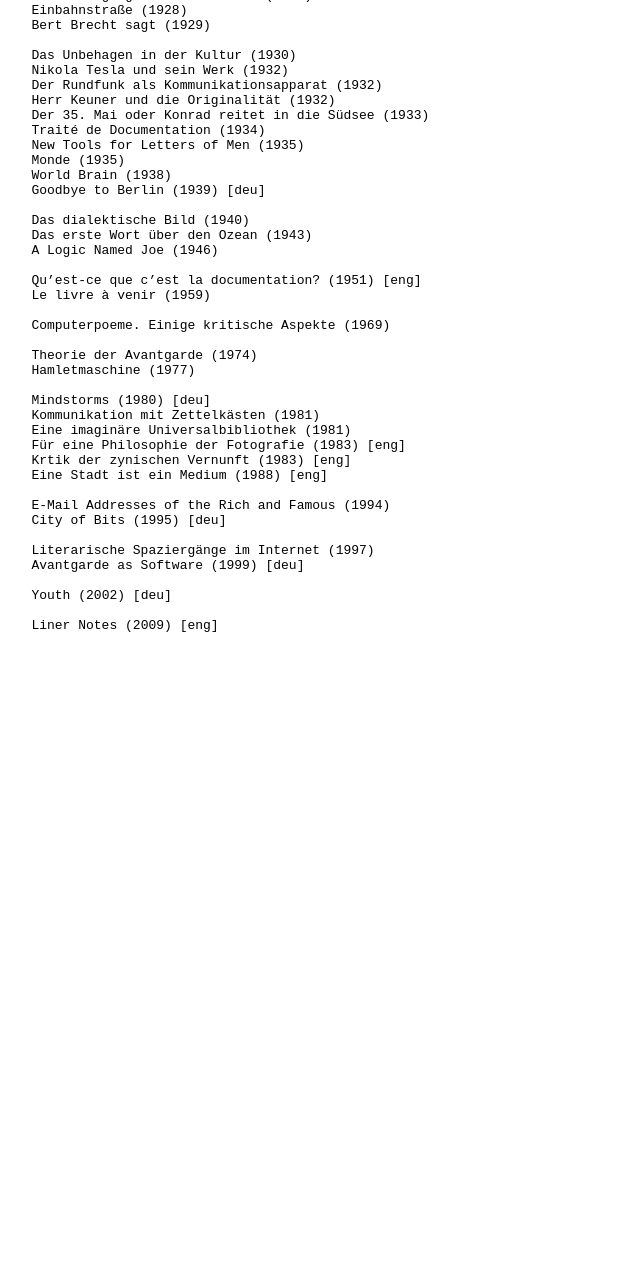
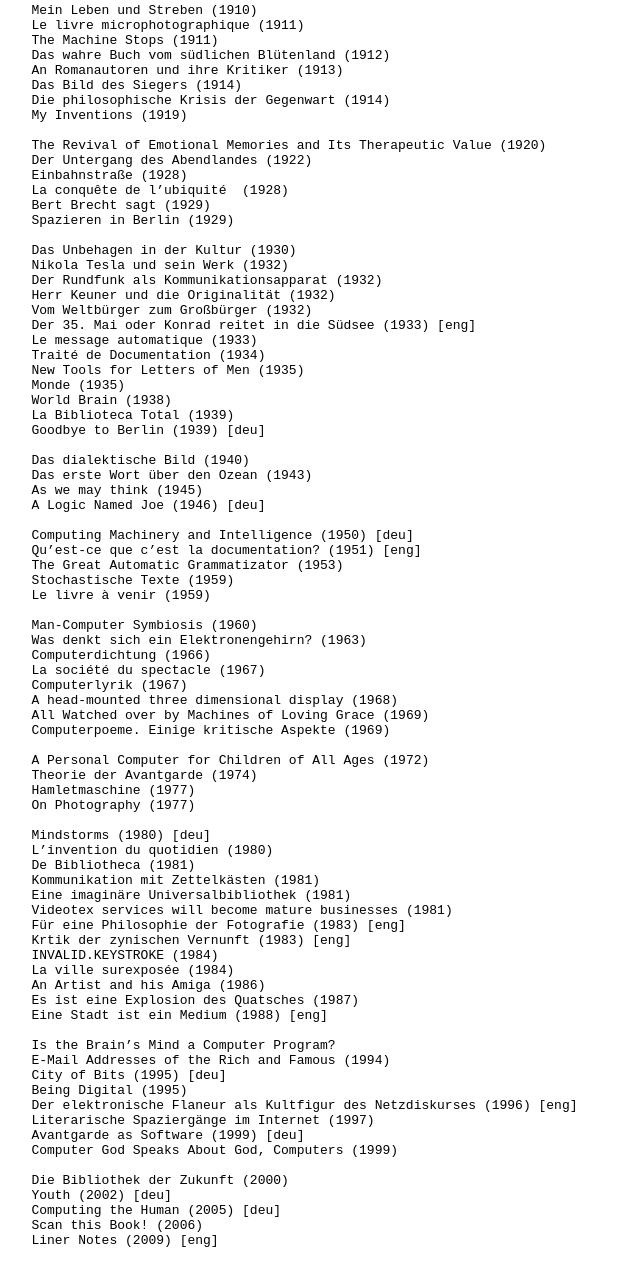
Before and after one commit to drahtwort/cit, a plain HTML site: page docs/index.html in a window 1280 px wide. Shown: the part 625-1910 px from the top of the page, without its empty margins (0-640 px from the left). Before the commit the page ends 1301 px from the top, so only its background shows below. Drawn offline with Linux system fonts and the light colour scheme.

Commit message:
index updated

```diff
--- a/docs/index.html
+++ b/docs/index.html
@@ -27,10 +27,15 @@
    <a href="./swi67.tra26.eng.txt">Travels into Several Remote Nations of the World</a> (1726) [<a href="./swi67.tra26.ger28.txt">deu</a>]
 
    <a href="./boe86.par22.ger.txt">Aus Paris</a> (1822)
+   <a>Caracteres et Anecdotes</a> (1824) [<a>deu</a>]
+
+   <a>The Man of the Crowd</a> (1840)
+   <a>Physiologie du Flaneur</a> (1841)
 
    <a href="./haw04.hou51.eng.txt">The House of the Seven Gables</a> (1851) [<a href="./haw04.hou51.ger23.txt">deu</a>]
-   <a href="./hei97.zue54.ger.txt">Lutezia</a> (1854)
+   <a href="./hei97.zue54.ger.txt">Lutezia</a> (1854) [<a>fre</a>]
    <a href="./xxx18.tel55.eng.txt">European Sub-Marine Telegraph</a> (1855)
+   <a>La photographie</a> (1855)
    <a href="./kni21.tel57.ger.txt">Der Telegraph als Verkehrsmittel</a> (1857)
    <a href="./fou29.ceq58.fre.txt">Ce qu’on voit dans les rues de Paris</a> (1858)
 
@@ -43,70 +48,103 @@
 
    <a href="./rob48.vin92.fre.txt">La Vingtième Siècle</a> (1892) [<a href="./rob48.vin92.ger99.txt">deu</a>]
    <a href="./car32.syl93.eng.txt">Sylvie and Bruno</a> (1893) [<a href="./car32.syl93.ger86.txt">deu</a>]
+   <a href="./hof74.tor94.ger.txt">Der Tor und der Tod</a> (1894)
+   <a>Matière et mémoire</a> (1896) [<a>deu</a>]
    <a href="./twa35.lon98.eng.txt">From the “London Times” of 1904</a> (1898)
 
+   <a>Die Großstädte und das Geistesleben</a> [<a>eng</a>]
    <a href="./tes56.tra04.eng.txt">The Transmission of Electrical Energy Without Wires</a> (1904)
-
+   <a>Elektrische Fernphotographie und Ähnliches</a> (1904)
    <a href="./otl68.for07.fre.txt">Sur une forme nouvelle du livre</a> (1907)
    <a href="./fri64.int08.ger.txt">Das internationale Leben der Gegenwart</a> (1908)
    <a href="./hoe88.pla10.ger.txt">Plagiat?</a> (1910)
 
+   <a>Mein Leben und Streben</a> (1910)
    <a href="./otl68.liv11.fre.txt">Le livre microphotographique</a> (1911)
    <a>The Machine Stops (1911)</a>
+   <a>Das wahre Buch vom südlichen Blütenland</a> (1912)
    <a href="./doe78.rom13.ger.txt">An Romanautoren und ihre Kritiker</a> (1913)
    <a href="./kra74.not14.ger.txt">Das Bild des Siegers</a> (1914)
+   <a href="./joe64.phi14.ger.txt">Die philosophische Krisis der Gegenwart</a> (1914)
    <a href="./tes56.inv19.eng.txt">My Inventions</a> (1919)
 
    <a href="./bro81.ret20.eng.txt">The Revival of Emotional Memories and Its Therapeutic Value</a> (1920)
    <a href="./osw80.unt22.ger.txt">Der Untergang des Abendlandes (1922)</a>
    <a href="./ben92.ein28.ger.txt">Einbahnstraße</a> (1928)
+   <a>La conquête de l’ubiquité </a> (1928)
    <a href="./bre98.ber29.ger.txt">Bert Brecht sagt</a> (1929)
+   <a>Spazieren in Berlin</a> (1929)
 
    <a href="./fre56.unb30.ger.txt">Das Unbehagen in der Kultur</a> (1930)
    <a href="./tes56.nik32.ger.txt">Nikola Tesla und sein Werk</a> (1932)
    <a href="./bre98.run32.ger.txt">Der Rundfunk als Kommunikationsapparat</a> (1932)
    <a href="./bre98.keu32.ger.txt">Herr Keuner und die Originalität</a> (1932)
-   <a href="./kae99.kon33.ger.txt">Der 35. Mai oder Konrad reitet in die Südsee</a> (1933)
+   <a>Vom Weltbürger zum Großbürger</a> (1932)
+   <a href="./kae99.kon33.ger.txt">Der 35. Mai oder Konrad reitet in die Südsee</a> (1933) [<a>eng</a>]
+   <a>Le message automatique</a> (1933)
    <a href="./otl68.tra34.fre.txt">Traité de Documentation</a> (1934)
    <a href="./bin97.new35.eng.txt">New Tools for Letters of Men</a> (1935)
    <a href="./otl68.mon35.fre.txt">Monde</a> (1935)
    <a href="./wel66.wor38.eng.txt">World Brain</a> (1938)
+   <a>La Biblioteca Total</a> (1939)
    <a href="./ish04.ber39.eng.txt">Goodbye to Berlin</a> (1939) [<a href="./ish04.ber39.ger49.txt">deu</a>]
 
    <a href="./ben92.dia40.ger83.txt">Das dialektische Bild</a> (1940)
    <a href="./zwe81.ers43.ger.txt">Das erste Wort über den Ozean</a> (1943)
-   <a href="./lei96.log46.eng.txt">A Logic Named Joe</a> (1946)
+   <a>As we may think</a> (1945)
+   <a href="./lei96.log46.eng.txt">A Logic Named Joe</a> (1946) [<a href="./lei96.log46.ger97.txt">deu</a>]
 
+   <a>Computing Machinery and Intelligence</a> (1950) [<a>deu</a>]
    <a href="./bri94.doc51.fre.txt">Qu’est-ce que c’est la documentation?</a> (1951) [<a href="./bri94.doc51.eng06.txt">eng</a>]
+   <a>The Great Automatic Grammatizator</a> (1953)
+   <a>Stochastische Texte</a> (1959)
    <a>Le livre à venir</a> (1959)
 
+   <a>Man-Computer Symbiosis</a> (1960)
+   <a>Was denkt sich ein Elektronengehirn?</a> (1963)
+   <a>Computerdichtung</a> (1966)
+   <a>La société du spectacle</a> (1967)
+   <a>Computerlyrik</a> (1967)
+   <a>A head-mounted three dimensional display</a> (1968)
+   <a>All Watched over by Machines of Loving Grace</a> (1969)
    <a href="./sch40.com69.ger71.txt">Computerpoeme. Einige kritische Aspekte</a> (1969)
 
+   <a>A Personal Computer for Children of All Ages</a> (1972)
    <a href="./bue36.the74.ger.txt">Theorie der Avantgarde</a> (1974)
    <a href="./mue29.ham77.ger.txt">Hamletmaschine</a> (1977)
+   <a>On Photography</a> (1977)
 
    <a href="./pap28.min80.eng.txt">Mindstorms</a> (1980) [<a href="./pap28.min80.ger82.txt">deu</a>]
+   <a>L’invention du quotidien</a> (1980)
+   <a>De Bibliotheca</a> (1981)
    <a href="./luh27.kom81.ger.txt">Kommunikation mit Zettelkästen</a> (1981)
    <a href="./blu20.img81.ger.txt">Eine imaginäre Universalbibliothek</a> (1981)
+   <a>Videotex services will become mature businesses</a> (1981)
    <a href="./flu20.phi83.ger.txt">Für eine Philosophie der Fotografie</a> (1983) [<a href="./flu20.phi83.eng00.txt">eng</a>]
    <a href="./slo47.kri83.ger.txt">Krtik der zynischen Vernunft</a> (1983) [<a href="./slo47.kri83.eng87.txt">eng</a>]
+   <a>INVALID.KEYSTROKE</a> (1984)
+   <a>La ville surexposée</a> (1984)
+   <a>An Artist and his Amiga</a> (1986)
+   <a>Es ist eine Explosion des Quatsches</a> (1987)
    <a href="./kit43.sta88.ger.txt">Eine Stadt ist ein Medium</a> (1988) [<a href="./kit43.sta88.eng96.txt">eng</a>]
 
+   <a>Is the Brain’s Mind a Computer Program?</a>
    <a href="./xxx19.ema94.eng.txt">E-Mail Addresses of the Rich and Famous</a> (1994)
    <a href="./mit44.cit95.eng.txt">City of Bits</a> (1995) [<a href="mit44.cit95.ger96.txt">deu</a>]
-
+   <a>Being Digital</a> (1995)
+   <a href="">Der elektronische Flaneur als Kultfigur des Netzdiskurses</a> (1996) [<a href="">eng</a>]
    <a href="./kai50.lit97.ger.txt">Literarische Spaziergänge im Internet</a> (1997)
    <a href="./man60.ava99.eng.txt">Avantgarde as Software</a> (1999) [<a href="./man60.ava99.ger.txt">deu</a>]
+   <a>Computer God Speaks About God, Computers</a> (1999)
 
+   <a href="./zim34.bib00.ger.txt">Die Bibliothek der Zukunft</a> (2000)
    <a href="./coe40.you02.eng.txt">Youth</a> (2002) [<a href="./coe40.you02.ger02.txt">deu</a>]
-
+   <a href="./hay43.com05.eng.txt">Computing the Human</a> (2005) [<a href="./hay43.com05.ger05.txt">deu</a>]
+   <a>Scan this Book!</a> (2006)
    <a href="./xxx20.lin09.ger.txt">Liner Notes</a> (2009) [<a href="">eng</a>]
-   <!--
-   <a href="">Das dialektische Bild</a> (1940)
+<!--
    <a href=""></a>
-   <a href="">Der elektronische Flaneur als Kultfigur des Netzdiskurses</a> (1996) [<a href="">eng</a>]
-   <a href="./ben10.ged71.ger.txt">Die Gedichte der Maschine der Maschine der Gedichte</a> (1971)
-   <a href="">Le Peintre de la vie moderne</a> (1863) -->
+   <a href="./ben10.ged71.ger.txt">Die Gedichte der Maschine der Maschine der Gedichte</a> (1971) -->
 </span>
 </pre>
     </body>
```
